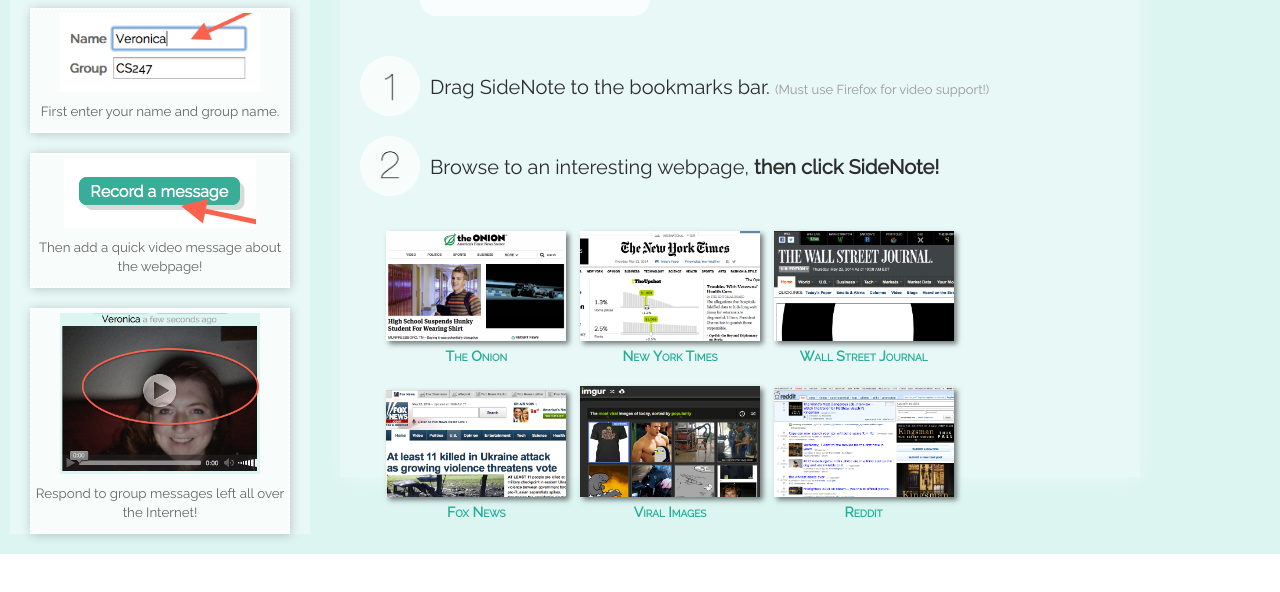
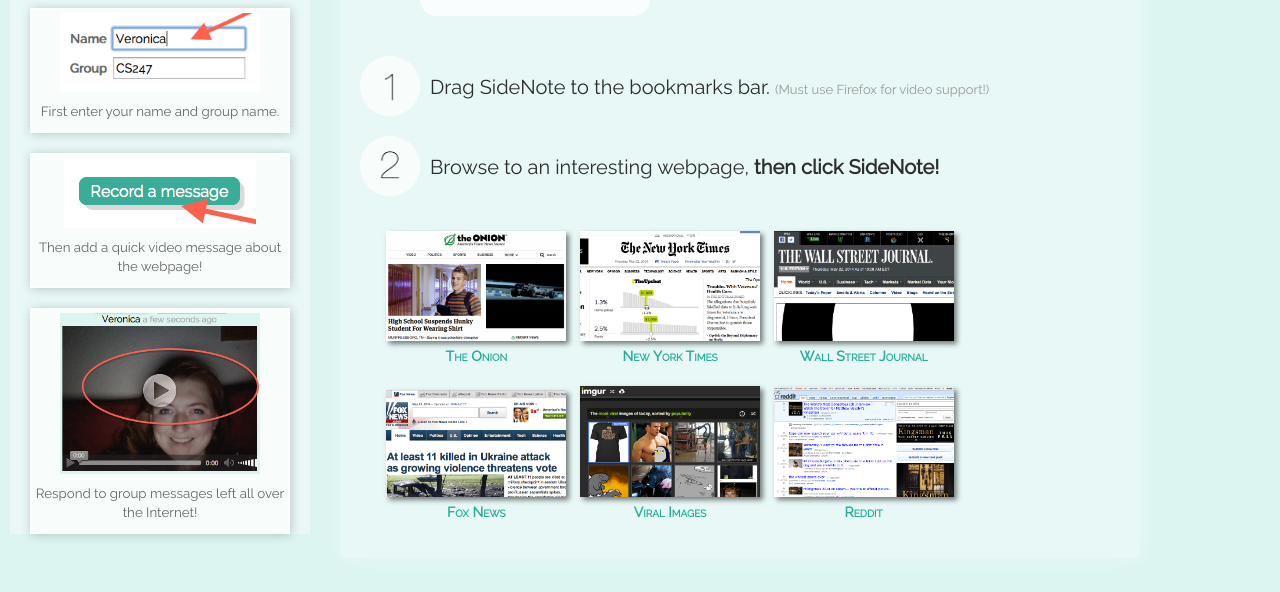
Before and after one commit to swestwood/cs247-final, a website: page dashboard/index.html in a window 1280 px wide. Shown: the part 136-728 px from the top of the page. Drawn offline with nearby package versions, Linux system fonts and the light colour scheme; a script that the page names is missing.

Commit message:
Fixed background for dashboard

```diff
--- a/dashboard/dashboard.css
+++ b/dashboard/dashboard.css
@@ -27,12 +27,15 @@
     display: inline-block;
 }
 
+body {
+    background-color: #dcf5f1;
+}
+
 /* WHOLE PAGE */
 .whole-page {
     min-height:100%;
     width:100%;
     /*background-image:url("library/cloth_alike.png");*/
-    background-color: #dcf5f1;
     display:table;
 }
 
@@ -40,6 +43,9 @@
     .left-side {
         display:table-cell;
         width: 300px;
+        height: 680px;
+        padding-bottom: 100px;
+
     }
     #left-title {
         padding-top: 20px;
@@ -75,7 +81,7 @@
         width: 800px;
         margin-left: 20px;
         background-color: rgba(255, 255, 255, 0.3);
-        min-height: 600px;
+        min-height: 680px;
         box-shadow: 1px 1px 20px rgba(255, 255, 255, 0.4);
     }
 
```
